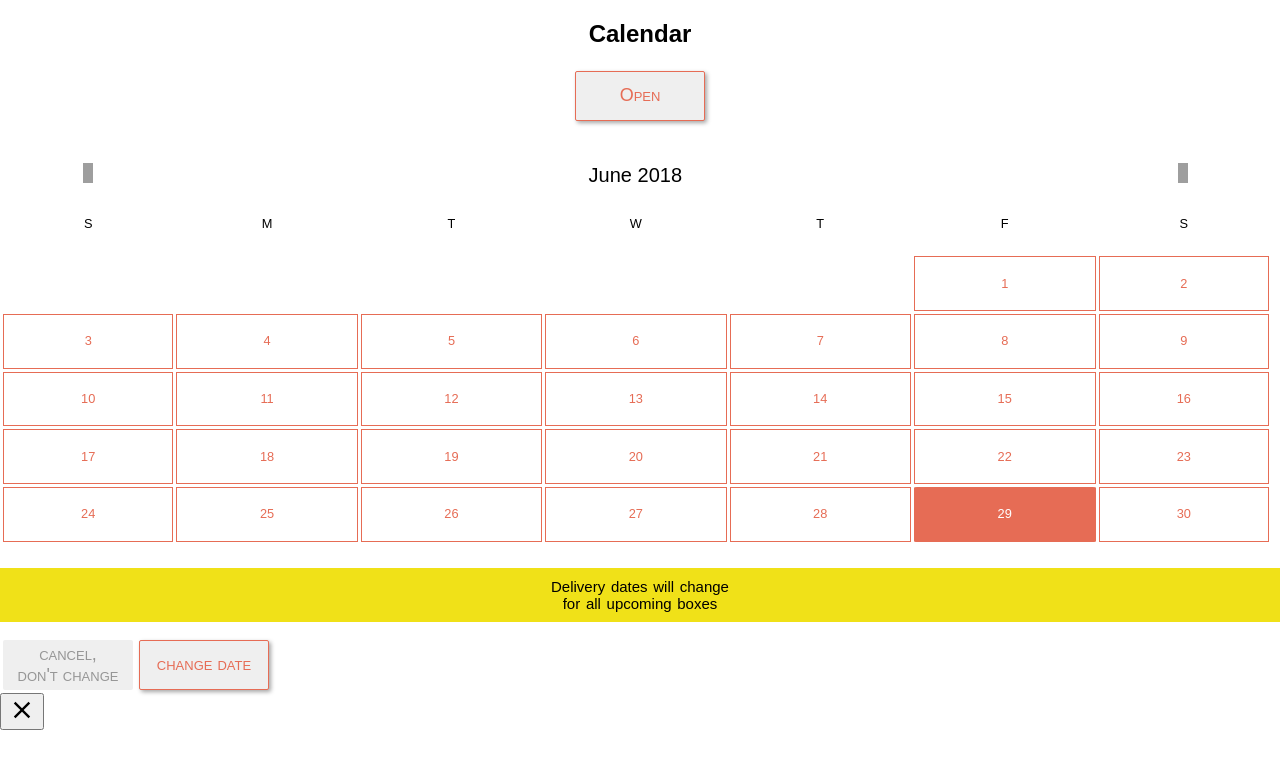
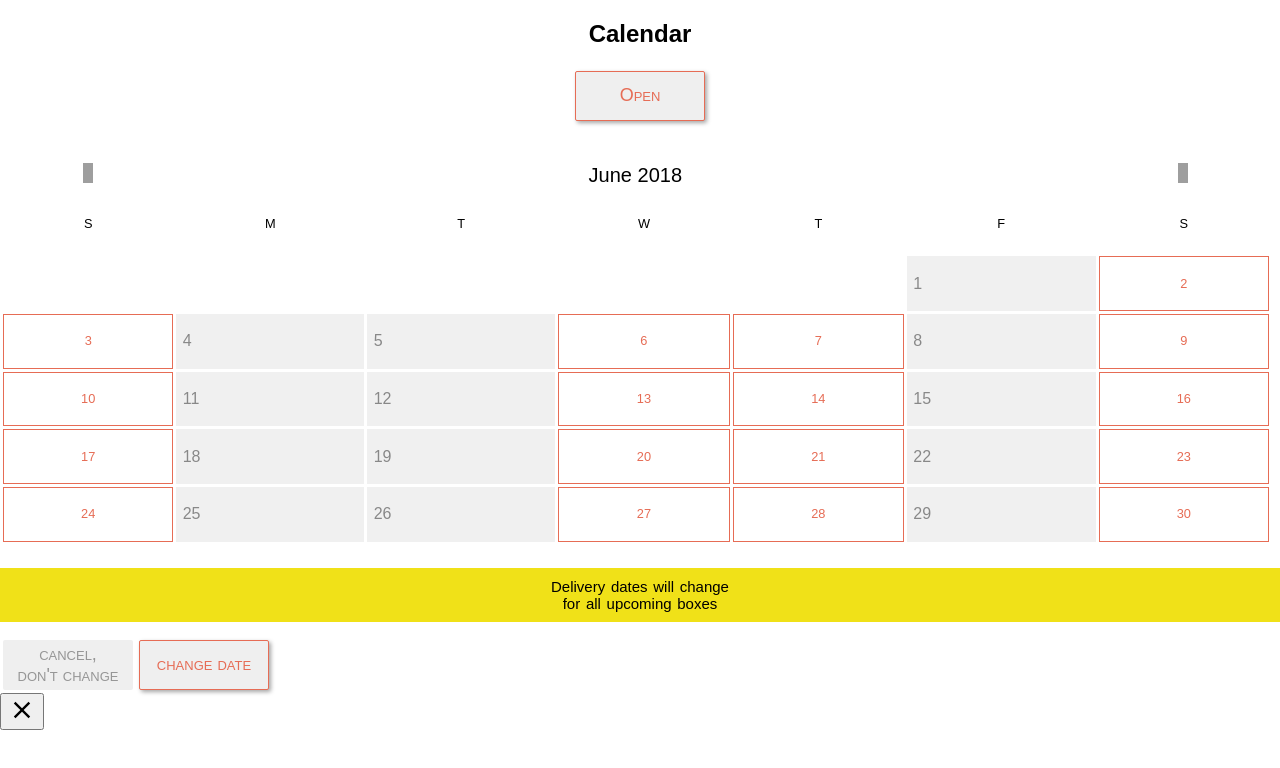
Before and after one commit to GiadaSimonetti/react-calendar, a React (Create React App) app: page / in a window 1280 px wide. Both pictures are taken after a click on the button "Open". Shown: the top 768 px of the page. Built offline with nearby package versions, Linux system fonts and the light colour scheme; grey boxes are pictures that could not be loaded.

Commit message:
Add class not-available-day for not available days

```diff
--- a/src/Components/Calendar/Calendar.css
+++ b/src/Components/Calendar/Calendar.css
@@ -120,3 +120,9 @@ td {
    outline:none;
    cursor: pointer;
  }
+
+ .not-available-day {
+   background-color: rgb(240, 240, 240);
+   color: #888888;
+   border: 0;
+ }
--- a/src/Components/Calendar/index.js
+++ b/src/Components/Calendar/index.js
@@ -67,10 +67,6 @@ export default class Calendar extends Component {
       this.props.onDayClick && this.props.onDayClick(e, day)
     }
 
-    reset = () => {
-      return this.currentDay();
-    }
-
   render() {
 
     let weekdays = this.weekdaysShort.map((day) => {
@@ -91,7 +87,13 @@ export default class Calendar extends Component {
 
     let daysInMonth = [];
     for (let d = 1; d <= this.daysInMonth(); d++) {
-      let className = (d == this.currentDay() ? "day current-day": "day");
+      // let className = (d == this.currentDay() ? "day current-day": "day");
+
+      let className = (d === 1 || d === 4 || d === 5 || d === 8 || d === 11 || d === 12 ||
+        d === 15 || d === 18 || d === 19 || d === 22 || d === 25 || d === 26 || d === 29 ?
+        "not-available-day" : d == this.currentDay() ? "day current-day": "day")
+
+
       daysInMonth.push(
         <td key={d} className={className} >
           <span className="number-day"
@@ -99,6 +101,8 @@ export default class Calendar extends Component {
           >{d}</span>
         </td>
       );
+      console.log("d", d);
+      console.log("typeof d", typeof d);
     }
     console.log("days: ", daysInMonth);
 
@@ -163,7 +167,6 @@ export default class Calendar extends Component {
             <br />for all upcoming boxes
             </p>
             <button className="btn btn-calendar btn-cancel"
-              onClick={(e)=> this.reset()}
             > {"cancel,"}
             <br />{"don't change"}
             </button>
```
